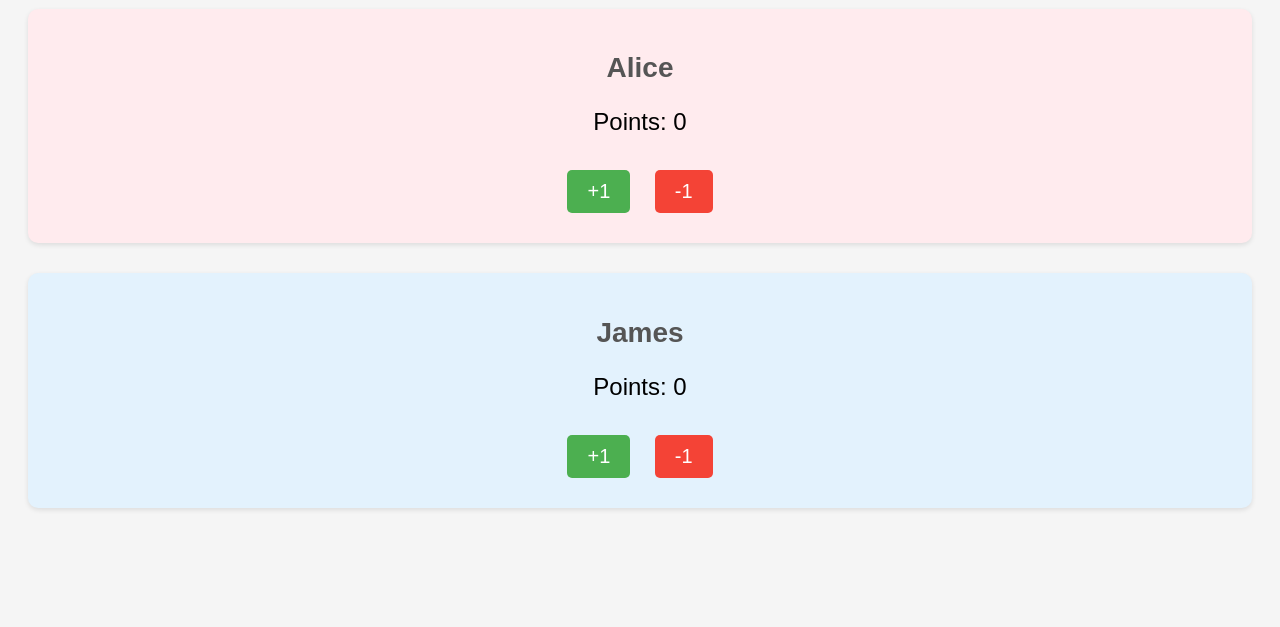
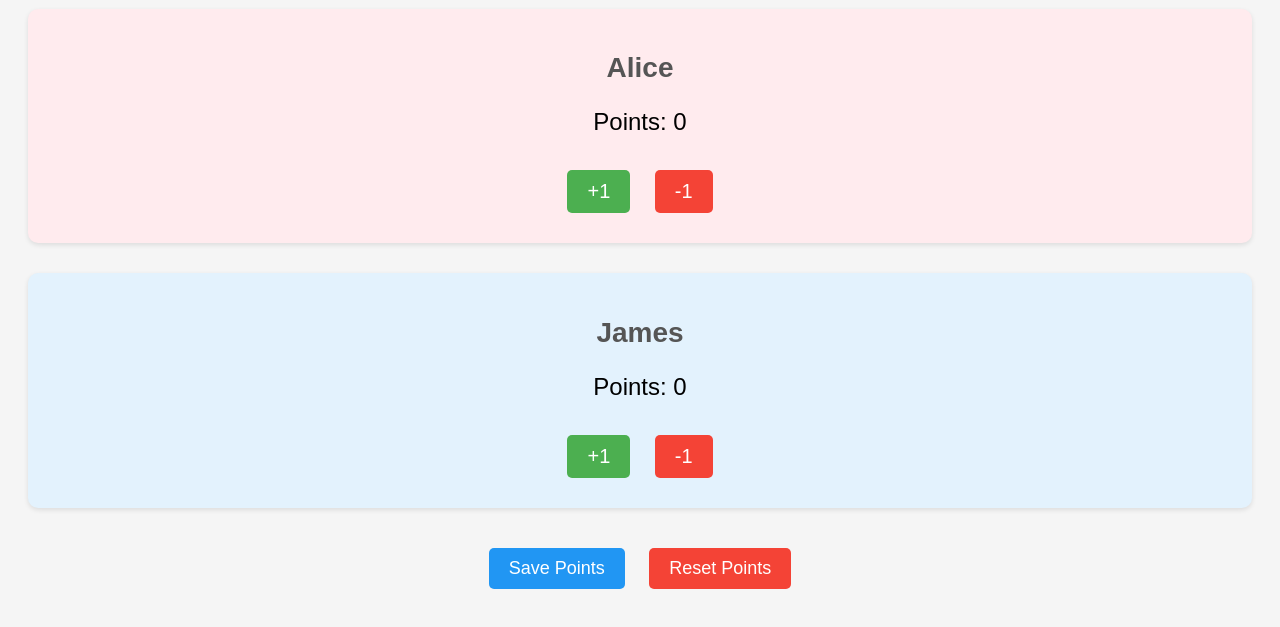
Before and after one commit to jenialy/jenialy.github.io, a plain HTML site: page index.html in a window 1280 px wide. Shown: the part 115-742 px from the top of the page. Drawn offline with Linux system fonts and the light colour scheme.

Commit message:
Update index.html

```diff
--- a/index.html
+++ b/index.html
@@ -22,10 +22,10 @@
       box-shadow: 0 2px 5px rgba(0, 0, 0, 0.1);
     }
     .alice {
-      background-color: #ffebee; /* Light pink */
+      background-color: #ffebee;
     }
     .james {
-      background-color: #e3f2fd; /* Light blue */
+      background-color: #e3f2fd;
     }
     .child h2 {
       margin-bottom: 15px;
@@ -57,6 +57,31 @@
     .child .minus-button:hover {
       background-color: #d32f2f;
     }
+    .button-container {
+      margin-top: 30px;
+    }
+    .button-container button {
+      margin: 10px;
+      padding: 10px 20px;
+      font-size: 18px;
+      color: #fff;
+      border: none;
+      border-radius: 5px;
+      cursor: pointer;
+      transition: background-color 0.3s;
+    }
+    .button-container .save-button {
+      background-color: #2196F3;
+    }
+    .button-container .save-button:hover {
+      background-color: #1976D2;
+    }
+    .button-container .reset-button {
+      background-color: #f44336;
+    }
+    .button-container .reset-button:hover {
+      background-color: #d32f2f;
+    }
     #reset-info {
       margin-top: 30px;
       font-style: italic;
@@ -80,6 +105,11 @@
     <p>Points: <span id="james-points">0</span></p>
     <button class="plus-button" onclick="updatePoints('james', 1)">+1</button>
     <button class="minus-button" onclick="updatePoints('james', -1)">-1</button>
+  </div>
+
+  <div class="button-container">
+    <button class="save-button" onclick="savePointsToCookies()">Save Points</button>
+    <button class="reset-button" onclick="resetPoints()">Reset Points</button>
   </div>
 
   <p id="reset-info"></p>
@@ -109,10 +139,6 @@
         negativeSound.play();
       }
 
-      // Save the updated points to cookies
-      setCookie('alicePoints', alicePoints, 365);
-      setCookie('jamesPoints', jamesPoints, 365);
-
       checkReset();
     }
 
@@ -123,15 +149,27 @@
         document.getElementById('alice-points').textContent = alicePoints;
         document.getElementById('james-points').textContent = jamesPoints;
         document.getElementById('reset-info').textContent = 'Points have been reset.';
-        // Save the updated points to cookies
-        setCookie('alicePoints', alicePoints, 365);
-        setCookie('jamesPoints', jamesPoints, 365);
       } else {
         document.getElementById('reset-info').textContent = '';
       }
     }
 
-    // Function to set a cookie
+    function savePointsToCookies() {
+      setCookie('alicePoints', alicePoints, 365);
+      setCookie('jamesPoints', jamesPoints, 365);
+      alert('Points saved successfully!');
+    }
+
+    function resetPoints() {
+      alicePoints = 0;
+      jamesPoints = 0;
+      document.getElementById('alice-points').textContent = alicePoints;
+      document.getElementById('james-points').textContent = jamesPoints;
+      setCookie('alicePoints', alicePoints, 365);
+      setCookie('jamesPoints', jamesPoints, 365);
+      alert('Points have been reset to 0!');
+    }
+
     function setCookie(name, value, days) {
       var expires = "";
       if (days) {
@@ -142,7 +180,6 @@
       document.cookie = name + "=" + (value || "") + expires + "; path=/";
     }
 
-    // Function to get a cookie value
     function getCookie(name) {
       var nameEQ = name + "=";
       var ca = document.cookie.split(';');
@@ -154,7 +191,6 @@
       return null;
     }
 
-    // When the page loads, retrieve the points from cookies
     window.addEventListener('load', function() {
       alicePoints = parseInt(getCookie('alicePoints')) || 0;
       jamesPoints = parseInt(getCookie('jamesPoints')) || 0;
```
